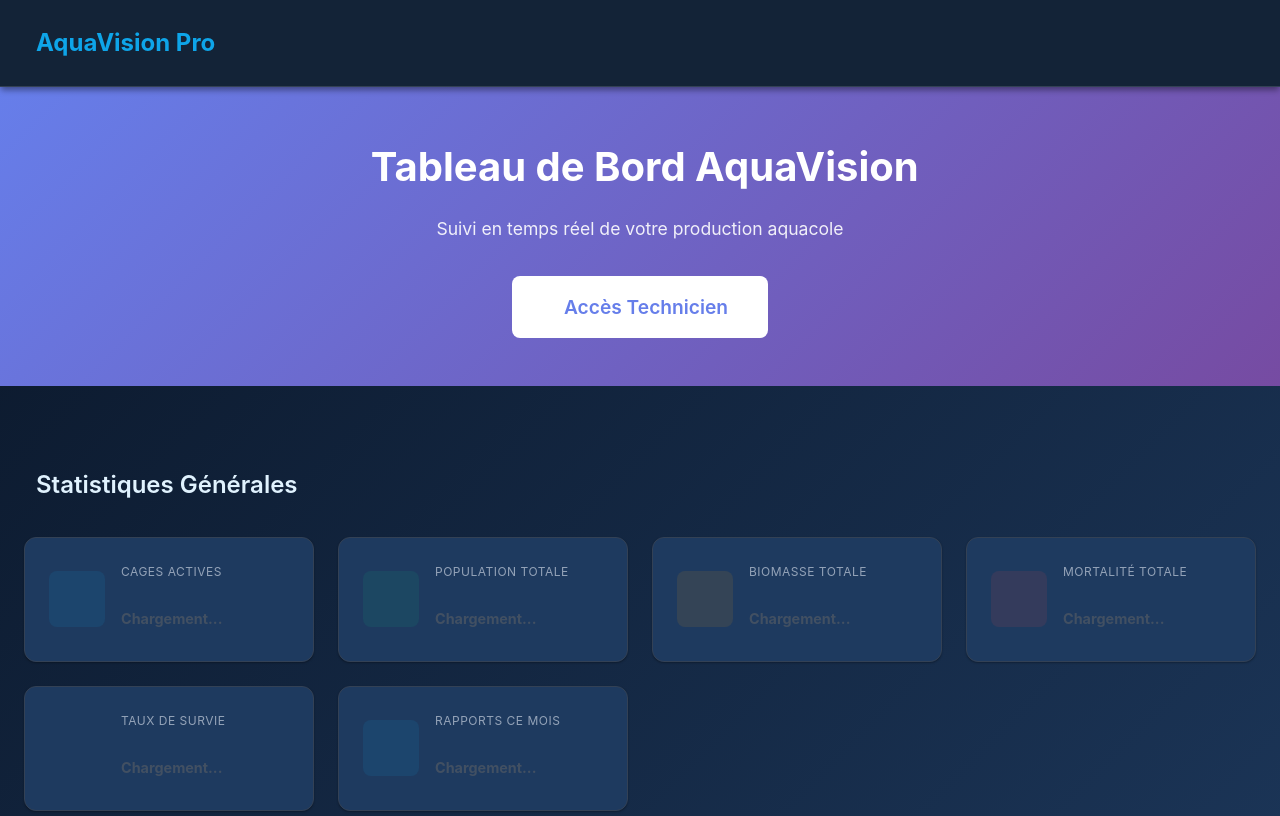
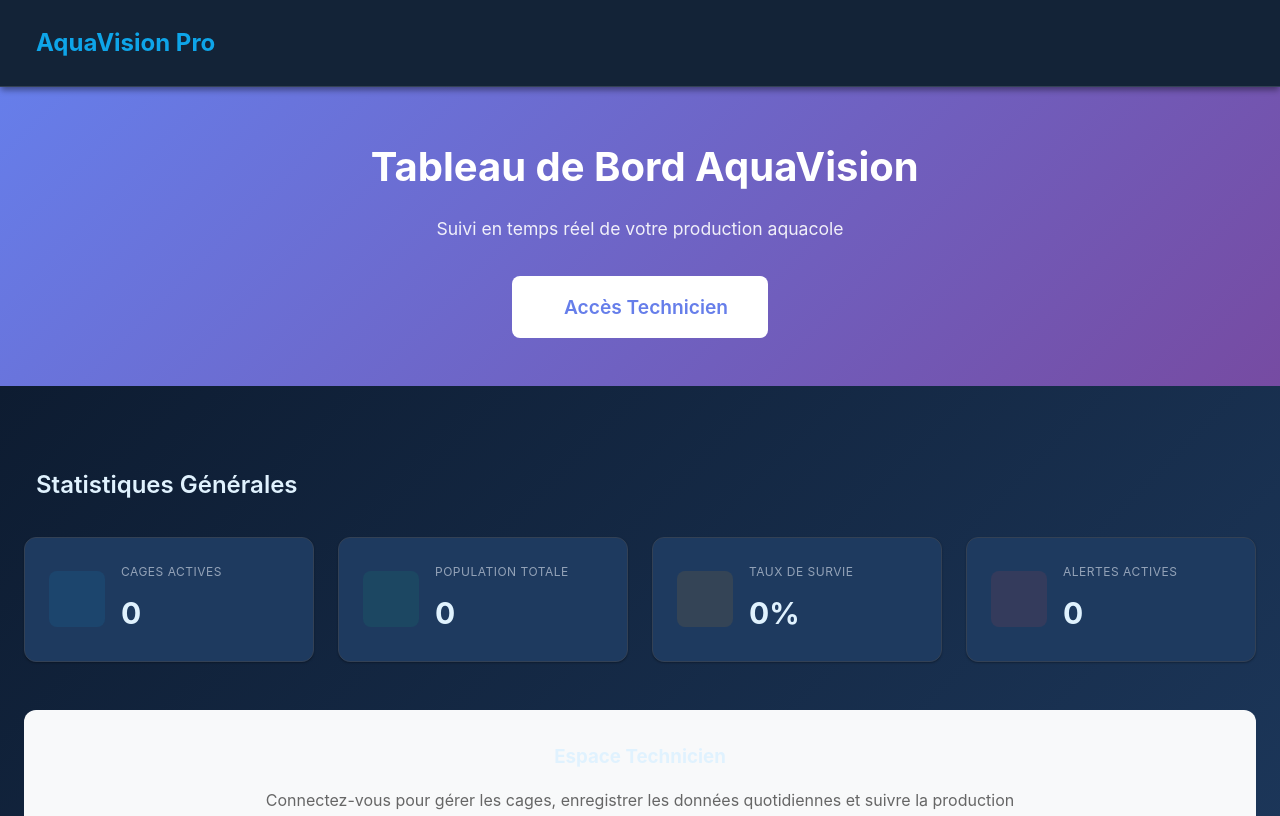
Before and after one commit to randriz33/AquaVision, a website: page public/index.html in a window 1280 px wide. Shown: the top 816 px of the page. Drawn offline with nearby package versions, Linux system fonts and the light colour scheme.

Commit message:
fix: Fix statistics not displaying on landing page - correct HTML IDs to match app.js
- Change totalPopulation -> totalAlive
- Change totalBiomass -> survivalRate
- Change totalDead -> totalAlerts
- Remove duplicate stat cards
- Replace 'Chargement...' with default '0' values

```diff
--- a/public/index.html
+++ b/public/index.html
@@ -110,9 +110,7 @@
                         </div>
                         <div class="stat-info">
                             <p class="stat-label">Cages Actives</p>
-                            <p class="stat-value" id="totalCages">
-                                <span class="loading">Chargement...</span>
-                            </p>
+                            <p class="stat-value" id="totalCages">0</p>
                         </div>
                     </div>
 
@@ -122,57 +120,27 @@
                         </div>
                         <div class="stat-info">
                             <p class="stat-label">Population Totale</p>
-                            <p class="stat-value" id="totalPopulation">
-                                <span class="loading">Chargement...</span>
-                            </p>
+                            <p class="stat-value" id="totalAlive">0</p>
                         </div>
                     </div>
 
                     <div class="stat-card">
                         <div class="stat-icon warning">
-                            <i data-lucide="trending-up"></i>
+                            <i data-lucide="percent"></i>
                         </div>
                         <div class="stat-info">
-                            <p class="stat-label">Biomasse Totale</p>
-                            <p class="stat-value" id="totalBiomass">
-                                <span class="loading">Chargement...</span>
-                            </p>
+                            <p class="stat-label">Taux de Survie</p>
+                            <p class="stat-value" id="survivalRate">0%</p>
                         </div>
                     </div>
 
                     <div class="stat-card">
                         <div class="stat-icon danger">
-                            <i data-lucide="alert-circle"></i>
+                            <i data-lucide="alert-triangle"></i>
                         </div>
                         <div class="stat-info">
-                            <p class="stat-label">Mortalité Totale</p>
-                            <p class="stat-value" id="totalDead">
-                                <span class="loading">Chargement...</span>
-                            </p>
-                        </div>
-                    </div>
-
-                    <div class="stat-card">
-                        <div class="stat-icon info">
-                            <i data-lucide="percent"></i>
-                        </div>
-                        <div class="stat-info">
-                            <p class="stat-label">Taux de Survie</p>
-                            <p class="stat-value" id="survivalRate">
-                                <span class="loading">Chargement...</span>
-                            </p>
-                        </div>
-                    </div>
-
-                    <div class="stat-card">
-                        <div class="stat-icon primary">
-                            <i data-lucide="file-text"></i>
-                        </div>
-                        <div class="stat-info">
-                            <p class="stat-label">Rapports ce Mois</p>
-                            <p class="stat-value" id="totalReports">
-                                <span class="loading">Chargement...</span>
-                            </p>
+                            <p class="stat-label">Alertes Actives</p>
+                            <p class="stat-value" id="totalAlerts">0</p>
                         </div>
                     </div>
                 </div>
```
